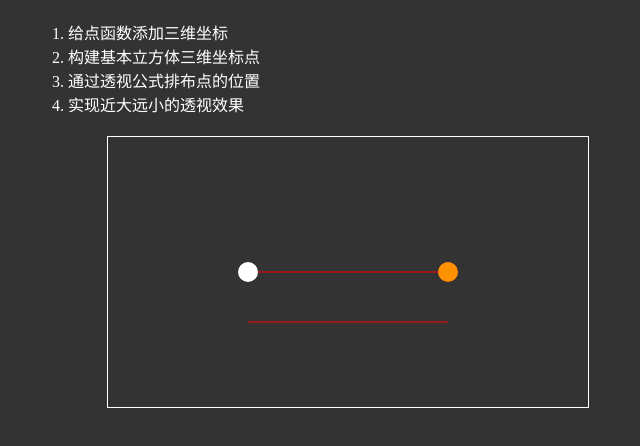
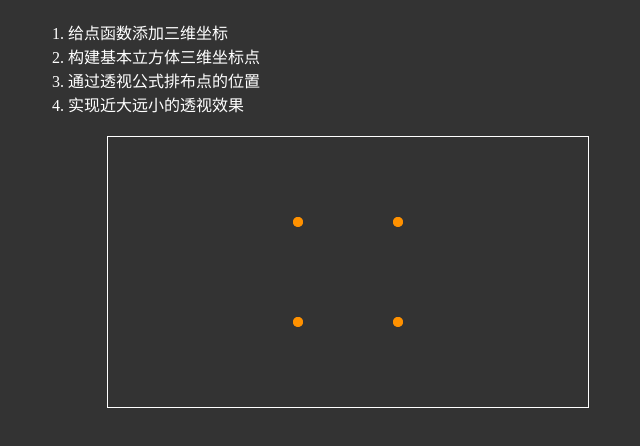
Before and after one commit to TabSpace/algorithm-practice, a website: page mesh-canvas/test.html in a window 1280 px wide. Shown: the whole page, without its empty margins (292-932 px from the left). Drawn offline with Linux system fonts and the light colour scheme.

Commit message:
实现立方体坐标点绘制

```diff
--- a/mesh-canvas/test.html
+++ b/mesh-canvas/test.html
@@ -69,7 +69,8 @@ body{
 		// 坑：每次绘制一个新的图形，都要调用一次 beginPath
 		ctx.beginPath();
 		ctx.fillStyle = conf.color;
-		ctx.arc(conf.x, conf.y, conf.size, 0, 2 * Math.PI);
+		let size = conf.size / 2;
+		ctx.arc(conf.x, conf.y, size, 0, 2 * Math.PI);
 		ctx.fill();
 		ctx.restore();
 	}
@@ -97,36 +98,31 @@ body{
 		ctx.restore();
 	}
 
-	drawLine({
-		startX: -100,
-		startY: 0,
-		endX: 100,
-		endY: 0,
-		color: '#f00'
+	// 参照 css3 标准，z 轴正直朝向近处
+	// 立方体一共 8 个点
+	const cubeVertexes = [
+		[-50, -50, -50],
+		[50, -50, -50],
+		[50, 50, -50],
+		[-50, 50, -50],
+		[-50, -50, 50],
+		[50, -50, 50],
+		[50, 50, 50],
+		[-50, 50, 50]
+	];
+
+	cubeVertexes.forEach(item => {
+		let x = item[0];
+		let y = item[1];
+		let z = item[2];
+		drawPoint({
+			x,
+			y,
+			z,
+			size: 10,
+			color: '#ff9100'
+		});
 	});
-
-	drawLine({
-		startX: -100,
-		startY: 50,
-		endX: 100,
-		endY: 50,
-		color: '#f00'
-	});
-
-	drawPoint({
-		x: -100,
-		y: 0,
-		size: 10,
-		color: '#fff'
-	});
-
-	drawPoint({
-		x: 100,
-		y: 0,
-		size: 10,
-		color: '#ff9100'
-	});
-
 }
 </script>
 </body>
```
